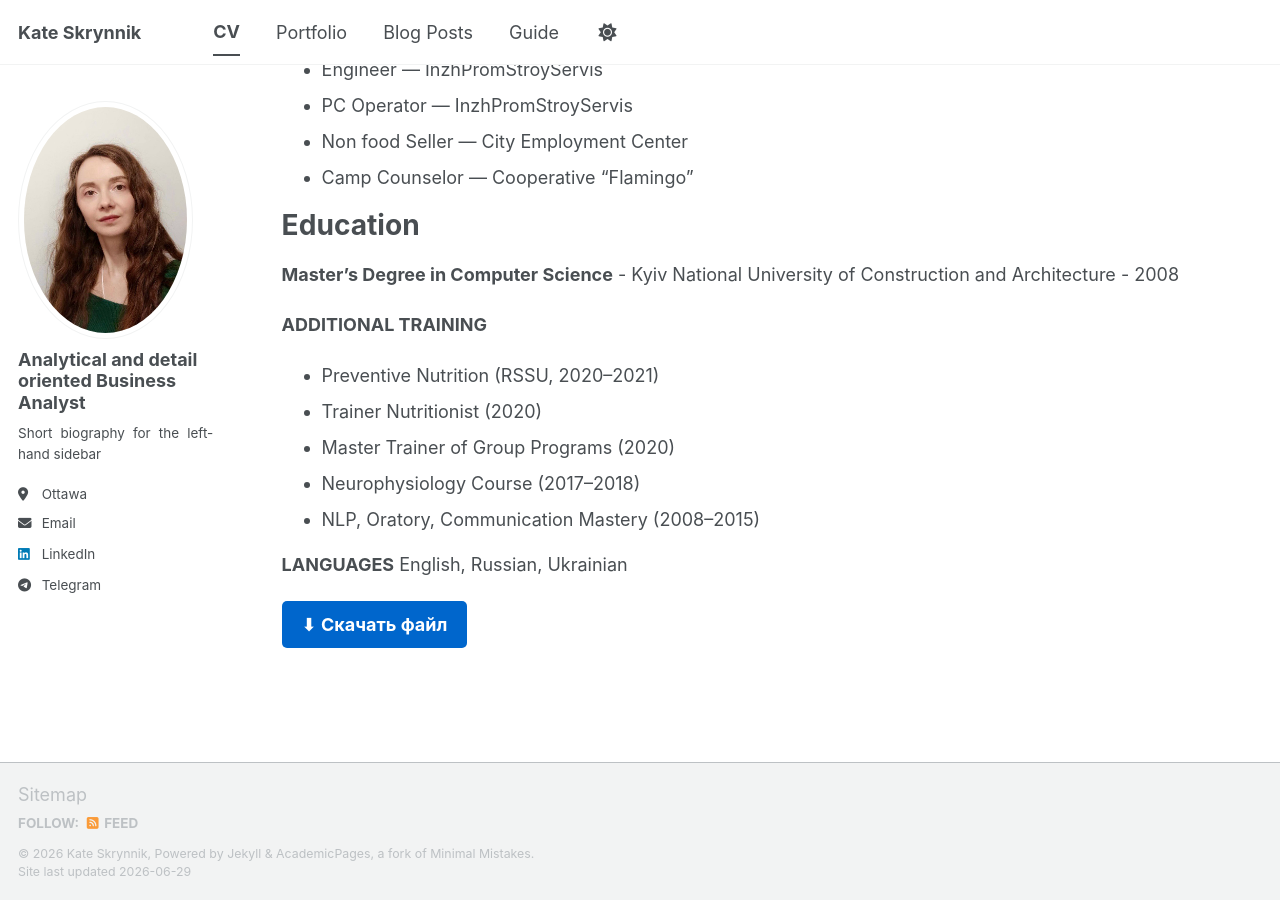
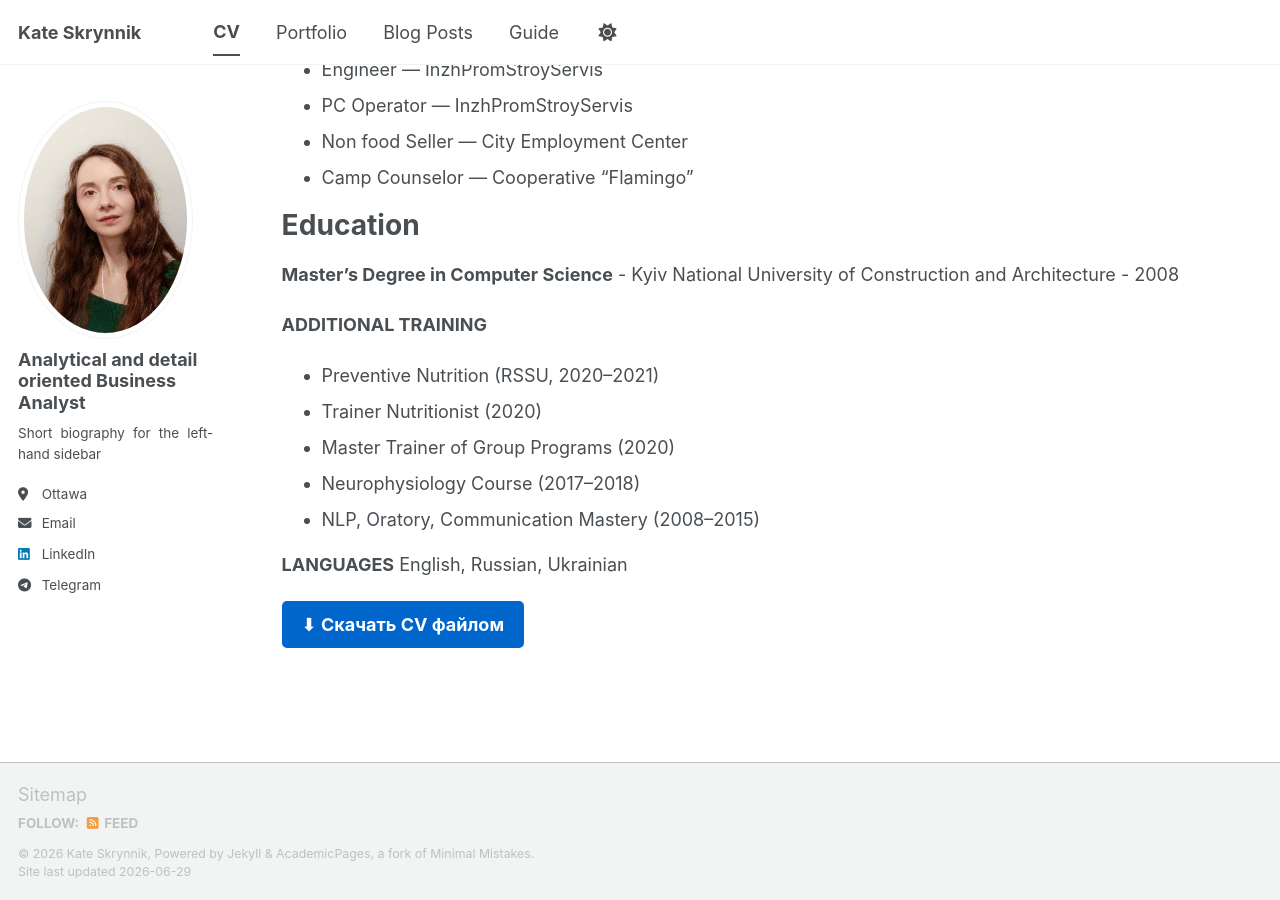
Before and after one commit to katevision/KateS, a Jekyll site: the page built from _pages/cv.md, in a window 1280 px wide and 900 px high, scrolled down 1950 px. Built offline with Jekyll 4.4.1, drawn with Linux system fonts in a browser that asks for light colours; a script bundle is joined from its source files by our own code; library files that are not in the unit come from our copies.

Commit message:
Update cv.md

```diff
--- a/_pages/cv.md
+++ b/_pages/cv.md
@@ -91,4 +91,4 @@
 English, Russian, Ukrainian
 
 
-<a href="/KateS/files/paper1.pdf" download style="display:inline-block; padding:10px 20px; background-color:#0066cc; color:white; border-radius:5px; text-decoration:none; font-weight:bold;">⬇ Скачать файл</a>
+<a href="/KateS/files/paper1.pdf" download style="display:inline-block; padding:10px 20px; background-color:#0066cc; color:white; border-radius:5px; text-decoration:none; font-weight:bold;">⬇ Скачать CV файлом </a>
```
